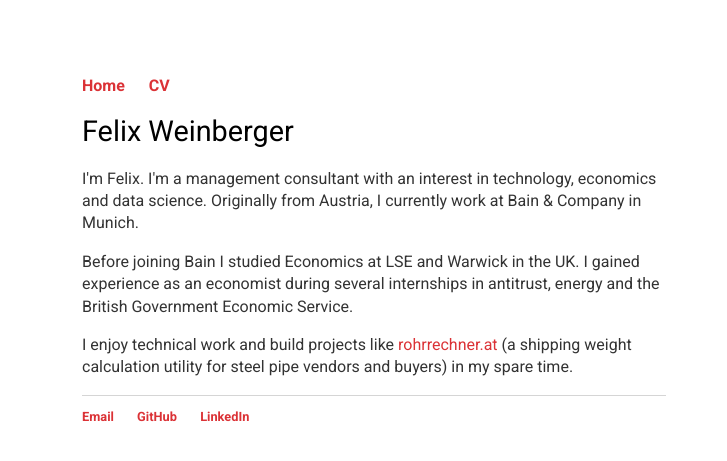
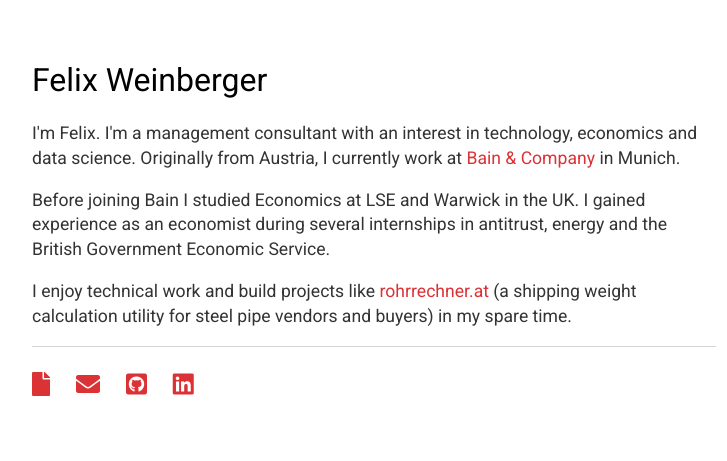
Before and after one commit to felixweinberger/felixweinberger.github.io, a Jekyll site: the page built from index.html, in a window 1280 px wide. Shown: the top 461 px of the page, without its empty margins (266-993 px from the left). Built offline with Jekyll 4.4.1, drawn with Linux system fonts in a browser that asks for light colours.

Commit message:
improved visual design

```diff
--- a/_layouts/default.html
+++ b/_layouts/default.html
@@ -12,25 +12,21 @@
   <link rel="mask-icon" href="/safari-pinned-tab.svg" color="#5bbad5">
   <meta name="msapplication-TileColor" content="#da532c">
   <meta name="theme-color" content="#ffffff">
+  <link rel="stylesheet" href="https://use.fontawesome.com/releases/v5.7.1/css/all.css" integrity="sha384-fnmOCqbTlWIlj8LyTjo7mOUStjsKC4pOpQbqyi7RrhN7udi9RwhKkMHpvLbHG9Sr" crossorigin="anonymous">
   <link href="https://fonts.googleapis.com/css?family=Roboto:400,700" rel="stylesheet">
   <link href="/css/main.css" type="text/css" rel="stylesheet">
 </head>
 
 <body>
-  <nav>
-    <ul>
-      <li><a href="/">Home</a></li>
-      <li><a href="/assets/cv.pdf">CV</a></li>
-    </ul>
-  </nav>
   <div class="container">
     {{ content }}
   </div>
   <footer>
     <ul>
-      <li><a href="mailto:felix.weinberger@gmail.com">Email</a></li>
-      <li><a href="https://github.com/felixweinberger">GitHub</a></li>
-      <li><a href="https://linkedin.com/in/felixweinberger">LinkedIn</a></li>
+      <li><a href="/assets/felixweinberger-cv.pdf"><i class="fas fa-file"></i></a></li>
+      <li><a href="mailto:felix.weinberger@gmail.com"><i class="fas fa-envelope"></i></a></li>
+      <li><a href="https://github.com/felixweinberger"><i class="fab fa-github-square"></i></a></li>
+      <li><a href="https://linkedin.com/in/felixweinberger"><i class="fab fa-linkedin"></i></a></li>
     </ul>
   </footer>
 </body>
--- a/css/main.css
+++ b/css/main.css
@@ -1,20 +1,17 @@
 :root {
   font-family: 'Roboto', sans-serif;
   font-weight: 400;
-  margin: 60px auto;
+  margin: 40px auto;
   width: 80%;
-  max-width: 600px;
+  max-width: 700px;
 }
 
-nav ul,
 footer ul {
   padding: 0px;
   list-style: none;
 }
 
-nav ul li,
 footer ul li {
-  font-weight: 700;
   display: inline;
   margin-right: 20px;
 }
@@ -29,17 +26,17 @@ a:hover {
 }
 
 h1 {
-  font-size: 1.8em;
+  font-size: 2em;
   font-weight: 400;
 }
 
 p {
-  font-size: 1em;
+  font-size: 1.1em;
   line-height: 1.4em;
   color: #333;
 }
 
 footer {
   border-top: 1px solid #d5d5d5;
-  font-size: .8em;
+  font-size: 1.5em;
 }
--- a/index.html
+++ b/index.html
@@ -4,16 +4,7 @@ title: Felix Weinberger
 ---
 <div class="blurb">
   <h1>Felix Weinberger</h1>
-  <p>
-    I'm Felix. I'm a management consultant with an interest in technology, economics and data science.
-    Originally from Austria, I currently work at Bain & Company in Munich.
-  </p>
-  <p>
-    Before joining Bain I studied Economics at LSE and Warwick in the UK.
-    I gained experience as an economist during several internships in antitrust, energy and the British Government Economic Service.
-  </p>
-  <p>
-    I enjoy technical work and build projects like <a href="http://rohrrechner.at">rohrrechner.at</a>
-    (a shipping weight calculation utility for steel pipe vendors and buyers) in my spare time.
-  </p>
-</div><!-- /.blurb -->
+  <p>I'm Felix. I'm a management consultant with an interest in technology, economics and data science. Originally from Austria, I currently work at <a href="https://bain.com">Bain & Company</a> in Munich.</p>
+  <p>Before joining Bain I studied Economics at LSE and Warwick in the UK. I gained experience as an economist during several internships in antitrust, energy and the British Government Economic Service.</p>
+  <p>I enjoy technical work and build projects like <a href="https://rohrrechner.at">rohrrechner.at</a> (a shipping weight calculation utility for steel pipe vendors and buyers) in my spare time.</p>
+</div>
```
Also changed, not shown: 2 other files.
